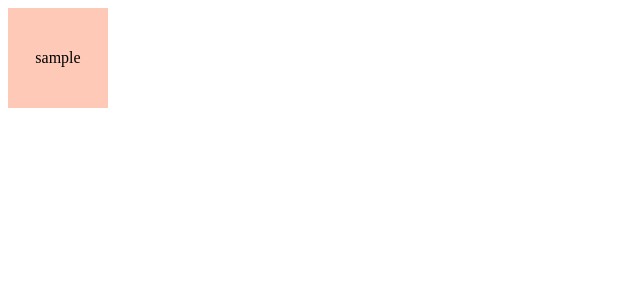
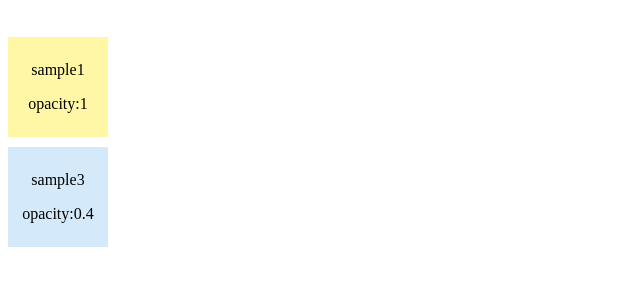
Before and after one commit to BadaHertz52/draggable-ts, a React (Create React App) app: page / in a window 1280 px wide. Shown: the top 300 px of the page, without its empty margins (0-640 px from the left). Built offline with nearby package versions, Linux system fonts and the light colour scheme; the HTML template or start-up script is replaced by a standard one.

Commit message:
[Doc,Feat] Make BtnChanger and Sample and Reposition file

```diff
--- a/src/App.tsx
+++ b/src/App.tsx
@@ -1,24 +1,20 @@
-import React, { useRef } from "react";
-import Draggable from "./lib/Draggable";
+import Sample from "./components/Sample";
+import Draggable, { SaveDataProps } from "./lib/components/Draggable";
 
 function App() {
-  const onMove = (x: number, y: number) => {};
+  const saveData = (props: SaveDataProps) => {
+    console.log("save data", props.x, props.y);
+  };
   return (
     <div className="App">
-      <Draggable x={0} y={0}>
-        <div
-          style={{
-            width: "100px",
-            height: "100px",
-            backgroundColor: "#fec9b7",
-            textAlign: "center",
-            display: "flex",
-            justifyContent: "center",
-            alignItems: "center",
-          }}
-        >
-          <div>sample</div>
-        </div>
+      <Draggable id="drag1" x={0} y={0} saveData={saveData}>
+        <Sample name="sample1" backgroundColor="#fff7a5" />
+      </Draggable>
+      <Draggable id="drag2" x={0} y={110} opacity={0.7}>
+        <Sample name="sample2" opacity={0.7} backgroundColor="#f6c7d3" />
+      </Draggable>
+      <Draggable id="drag3" x={0} y={110} opacity={0.4}>
+        <Sample name="sample3" opacity={0.4} />
       </Draggable>
     </div>
   );
--- /dev/null
+++ b/src/components/Sample.tsx
@@ -0,0 +1,36 @@
+import React, { CSSProperties } from "react";
+
+type SampleProps = {
+  name: string;
+  opacity?: number;
+  backgroundColor?: string;
+  width?: string;
+  height?: string;
+};
+function Sample({
+  name,
+  opacity = 1,
+  backgroundColor = "rgb(212, 233, 250)",
+  width = "100px",
+  height = "100px",
+}: SampleProps) {
+  const style: CSSProperties = {
+    width: width,
+    height: height,
+    backgroundColor: backgroundColor,
+    textAlign: "center",
+    display: "flex",
+    justifyContent: "center",
+    alignItems: "center",
+  };
+  return (
+    <div className="sample" style={style}>
+      <div>
+        <p>{name}</p>
+        <p>opacity:{opacity}</p>
+      </div>
+    </div>
+  );
+}
+
+export default React.memo(Sample);
--- a/src/lib/Draggable.tsx
+++ /dev/null
@@ -1,87 +0,0 @@
-import React, {
-  ReactNode,
-  useRef,
-  RefObject,
-  useEffect,
-  useCallback,
-  useState,
-  useMemo,
-} from "react";
-import styles from "./Draggable.module.css";
-import { debounce } from "underscore";
-type DraggableProps = {
-  children: ReactNode;
-  x: number;
-  y: number;
-  onMove?: () => void;
-};
-function Draggable({ children, x, y, onMove }: DraggableProps) {
-  const dragRef = useRef<HTMLDivElement>(null);
-  const [moving, setMoving] = useState<boolean>(false);
-  /**
-   * draggable 내에서의 마우스의 x좌표
-   */
-  const initialX = useRef<number>(0);
-  /**
-   * draggable 내에서의 마우스의 y좌표
-   */
-  const initialY = useRef<number>(0);
-  type PositionType = {
-    x: number;
-    y: number;
-  };
-  const [position, setPosition] = useState<PositionType>({ x: x, y: y });
-  const Move = useMemo(
-    () =>
-      debounce(() => {
-        onMove && onMove();
-      }, 50),
-    [onMove]
-  );
-  const onMouseMove = useCallback(
-    (event: React.MouseEvent) => {
-      if (moving) {
-        const newPosition: PositionType = {
-          x: event.clientX - initialX.current,
-          y: event.clientY - initialY.current,
-        };
-
-        setPosition(newPosition);
-        Move();
-      }
-    },
-    [moving, Move]
-  );
-
-  const removeEvents = useCallback(() => {
-    setMoving(false);
-  }, []);
-
-  const onMouseDown = useCallback(
-    (event: React.MouseEvent) => {
-      if (dragRef.current) {
-        const { left, top } = dragRef.current.getBoundingClientRect();
-        initialX.current = event.clientX - left;
-        initialY.current = event.clientY - top;
-        setMoving(true);
-      }
-    },
-    [dragRef, setMoving]
-  );
-
-  return (
-    <div
-      ref={dragRef}
-      className={styles.draggable}
-      style={{ transform: `translate(${position.x}px, ${position.y}px)` }}
-      onMouseMove={onMouseMove}
-      onMouseDown={onMouseDown}
-      onMouseUp={removeEvents}
-      onMouseLeave={removeEvents}
-    >
-      {children}
-    </div>
-  );
-}
-
-export default Draggable;
--- /dev/null
+++ b/src/lib/components/BtnChanger/index.tsx
@@ -0,0 +1,89 @@
+import React, {
+  useState,
+  RefObject,
+  useCallback,
+  SetStateAction,
+  Dispatch,
+} from "react";
+import { IoMdArrowRoundBack, IoMdArrowRoundForward } from "react-icons/io";
+import styles from "./style.module.scss";
+type BtnChangerProps = {
+  dragRef: RefObject<HTMLDivElement>;
+  setStyleZIndex: Dispatch<SetStateAction<number>>;
+  show: boolean;
+};
+function BtnChanger({ dragRef, setStyleZIndex, show }: BtnChangerProps) {
+  const FRONT = "front";
+  const BACK = "back";
+  type Direction = typeof FRONT | typeof BACK;
+  const findZIndex = useCallback((direction: Direction) => {
+    if (dragRef.current) {
+      const targetZIndex = +dragRef.current.style.zIndex;
+      const { top, bottom, left, right } =
+        dragRef.current.getBoundingClientRect();
+      const draggableElements = document.querySelectorAll(
+        ".draggable"
+      ) as NodeListOf<HTMLElement>;
+      let zIndexArray: number[] | undefined;
+      for (let i = 0; i < draggableElements.length; i++) {
+        const element = draggableElements[i];
+        const elementZIndex = +element.style.zIndex;
+        if (dragRef.current === element) continue;
+        // direction 별로, 대상이 되지 않는 element 거르기
+        if (direction === FRONT && elementZIndex < targetZIndex) continue;
+        if (direction === BACK && elementZIndex > targetZIndex) continue;
+        const otherRect = element.getBoundingClientRect();
+        const condition1_X = left <= otherRect.left && right >= otherRect.left;
+        const condition1_Y = top <= otherRect.top && bottom >= otherRect.top;
+        const condition2_X =
+          otherRect.right >= left && otherRect.right <= right;
+        const condition2_Y =
+          otherRect.bottom >= top && otherRect.bottom <= bottom;
+        if ((condition1_X || condition2_X) && (condition1_Y || condition2_Y)) {
+          if (zIndexArray) {
+            zIndexArray.push(elementZIndex);
+          } else {
+            zIndexArray = [elementZIndex];
+          }
+        }
+        if (i === draggableElements.length - 1 && zIndexArray) {
+          zIndexArray.sort();
+        }
+      }
+      return zIndexArray
+        ? direction === FRONT
+          ? zIndexArray.shift()
+          : zIndexArray.pop()
+        : null;
+    }
+  }, []);
+  const changeZIndex = (direction: Direction) => {
+    const zIndex = findZIndex(direction);
+    if (typeof zIndex === "number") {
+      const newZIndex = direction === FRONT ? zIndex + 1 : zIndex - 1;
+      setStyleZIndex(newZIndex);
+    }
+  };
+  return (
+    <div className={show ? styles.btnChangerOn : styles.btnChanger}>
+      <div className={styles.inner}>
+        <button
+          className={styles.btn}
+          onClick={() => changeZIndex(FRONT)}
+          title="move  back"
+        >
+          <IoMdArrowRoundBack />
+        </button>
+        <button
+          className={styles.btn}
+          onClick={() => changeZIndex(BACK)}
+          title="move front"
+        >
+          <IoMdArrowRoundForward />
+        </button>
+      </div>
+    </div>
+  );
+}
+
+export default React.memo(BtnChanger);
--- /dev/null
+++ b/src/lib/components/BtnChanger/style.module.scss
@@ -0,0 +1,26 @@
+.btnChanger,
+.btnChangerOn {
+  margin-bottom: 5px;
+  box-sizing: border-box;
+  height: 24px;
+}
+.btnChanger {
+  .inner {
+    display: none;
+  }
+}
+
+.btnChangerOn {
+  .inner {
+    display: flex;
+    justify-content: end;
+    align-items: center;
+  }
+}
+
+.btn {
+  background-color: #f3f3f3;
+  border: none;
+  font-size: 1rem;
+  margin-right: 5px;
+}
--- /dev/null
+++ b/src/lib/components/Draggable/index.tsx
@@ -0,0 +1,135 @@
+import React, {
+  ReactNode,
+  useRef,
+  useCallback,
+  useState,
+  useMemo,
+  useEffect,
+} from "react";
+import styles from "./style.module.scss";
+import { debounce } from "underscore";
+import BtnChanger from "../BtnChanger";
+export type SaveDataProps = {
+  id: string;
+  x: number;
+  y: number;
+  zIndex: number;
+};
+export type DraggableProps = {
+  id: string;
+  children: ReactNode;
+  x: number;
+  y: number;
+  /**
+   * 위치, zIndex 변경시, 변경사항을 props로 받아서 활용할 수 있는 함수
+   * @param props
+   * @returns
+   */
+  saveData?: (props: SaveDataProps) => void;
+  opacity?: number;
+  zIndex?: number;
+};
+function Draggable({
+  id,
+  children,
+  x,
+  y,
+  saveData,
+  opacity = 1,
+  zIndex = 0,
+}: DraggableProps) {
+  const dragRef = useRef<HTMLDivElement>(null);
+  const [moving, setMoving] = useState<boolean>(false);
+  /**
+   * draggable 내에서의 마우스의 x좌표
+   */
+  const initialX = useRef<number>(0);
+  /**
+   * draggable 내에서의 마우스의 y좌표
+   */
+  const initialY = useRef<number>(0);
+  type PositionType = {
+    x: number;
+    y: number;
+  };
+  const [position, setPosition] = useState<PositionType>({ x: x, y: y });
+  const [styleZIndex, setStyleZIndex] = useState<number>(zIndex);
+  const [showBtnChanger, setShowBtnChanger] = useState<boolean>(false);
+  const Move = useMemo(
+    () =>
+      debounce((x: number, y: number) => {
+        const props: SaveDataProps = {
+          id: id,
+          x: x,
+          y: y,
+          zIndex: styleZIndex,
+        };
+        saveData && saveData(props);
+      }, 50),
+    [saveData, id, styleZIndex]
+  );
+  const onMouseMove = useCallback(
+    (event: React.MouseEvent) => {
+      if (moving) {
+        const newPosition: PositionType = {
+          x: event.clientX - initialX.current,
+          y: event.clientY - initialY.current,
+        };
+
+        setPosition(newPosition);
+        Move(newPosition.x, newPosition.y);
+      }
+    },
+    [moving, Move]
+  );
+
+  const removeEvents = useCallback(() => {
+    setMoving(false);
+  }, []);
+
+  const onMouseDown = useCallback(
+    (event: React.MouseEvent) => {
+      if (dragRef.current) {
+        const { left, top } = dragRef.current.getBoundingClientRect();
+        initialX.current = event.clientX - left;
+        initialY.current = event.clientY - top;
+        setMoving(true);
+      }
+    },
+    [dragRef, setMoving]
+  );
+  const handleMouseLeave = () => {
+    removeEvents();
+    setShowBtnChanger(false);
+  };
+  useEffect(() => {
+    if (saveData)
+      saveData({ id: id, x: position.x, y: position.y, zIndex: styleZIndex });
+  }, [styleZIndex, saveData, id, position]);
+  return (
+    <div
+      id={id}
+      ref={dragRef}
+      className={`draggable ${styles.draggable}`}
+      style={{
+        transform: `translate(${position.x}px, ${position.y}px)`,
+        opacity: moving ? opacity : 1,
+        zIndex: styleZIndex,
+      }}
+      onMouseMove={onMouseMove}
+      onMouseDown={onMouseDown}
+      onMouseUp={removeEvents}
+      onMouseLeave={handleMouseLeave}
+      onMouseEnter={() => setShowBtnChanger(true)}
+    >
+      <BtnChanger
+        show={showBtnChanger}
+        dragRef={dragRef}
+        setStyleZIndex={setStyleZIndex}
+      />
+      <div>{children}</div>
+    </div>
+  );
+}
+
+export default React.memo(Draggable);
```
Also changed, not shown: src/lib/components/Draggable/style.module.scss (renamed from src/lib/Draggable.module.css).
